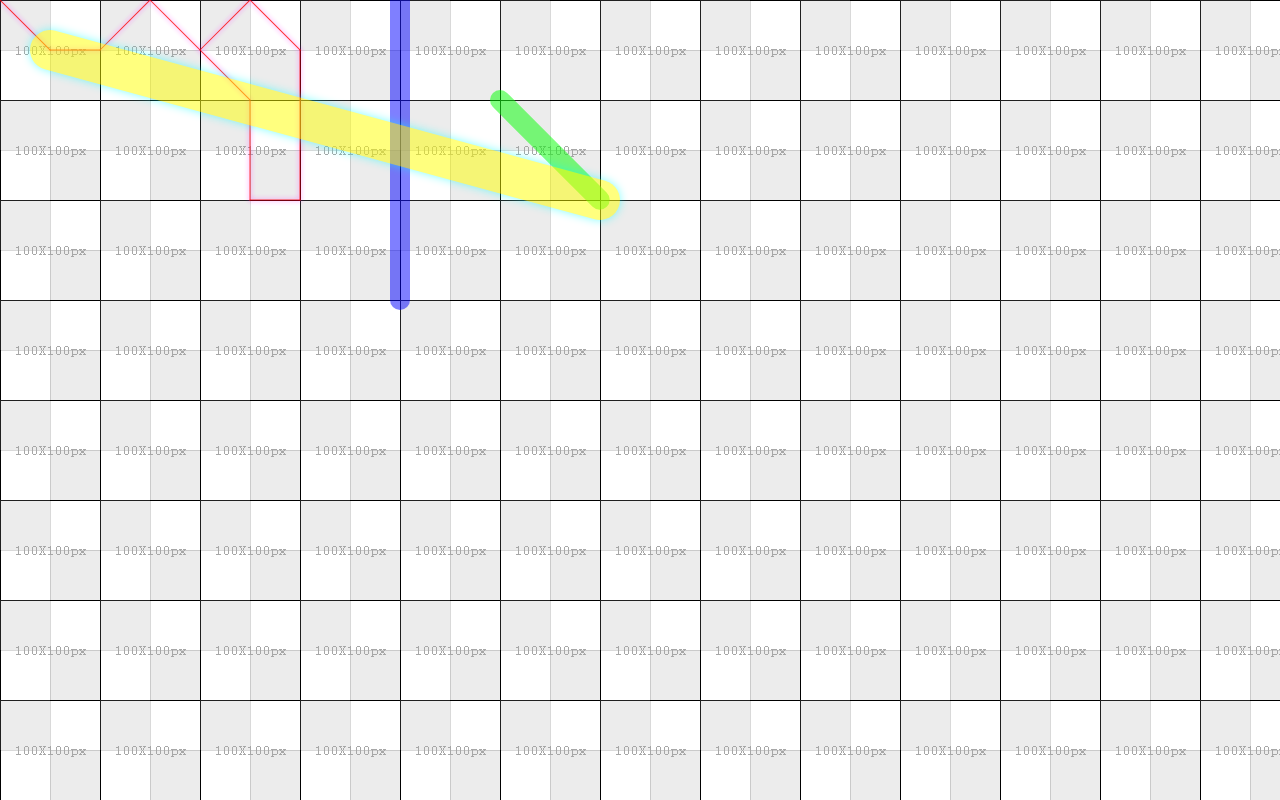
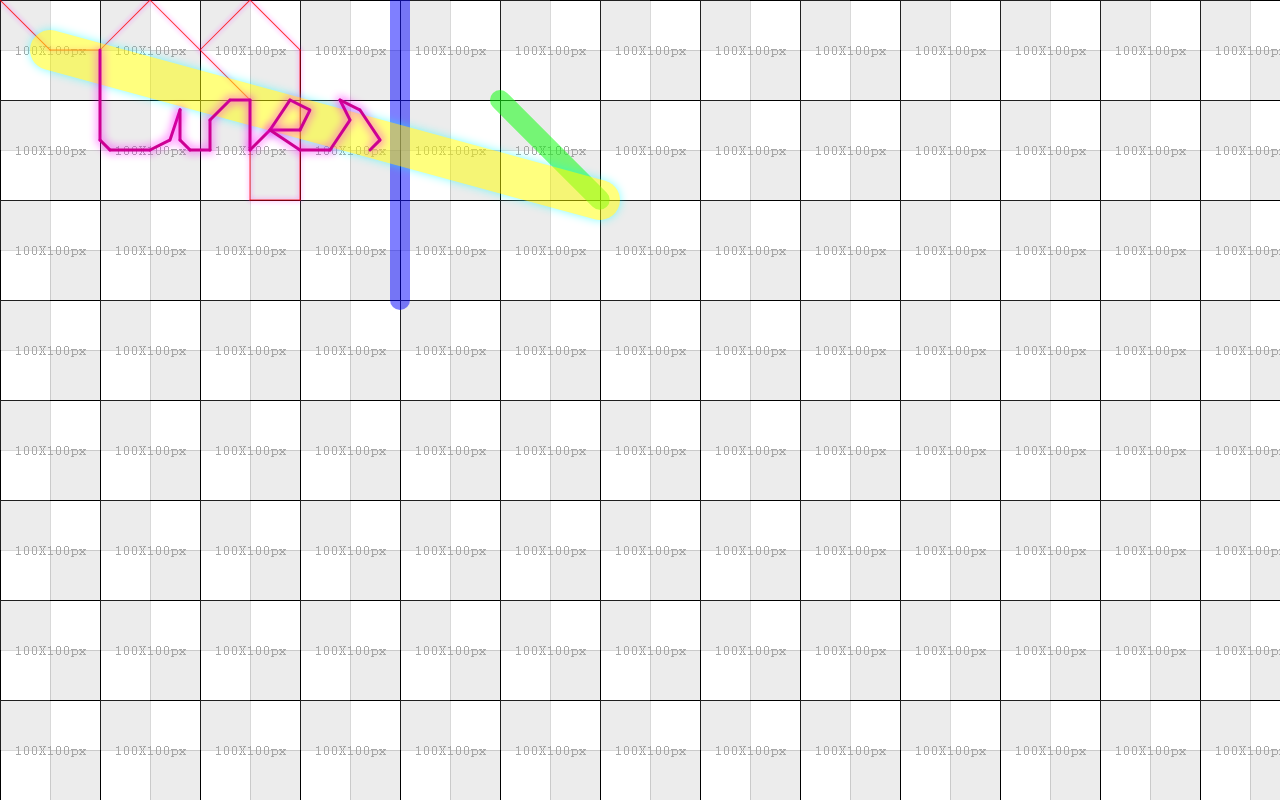
Before and after one commit to ajsoriar/div-lines, a website: page demo/demo-1.html in a window 1280 px wide. Drawn offline with Linux system fonts and the light colour scheme.

Commit message:
Improve demos

```diff
--- a/demo/demo-1.html
+++ b/demo/demo-1.html
@@ -32,6 +32,24 @@
             dljs.linex(null,400,300,400,0  ,20,"#0000ff",0.5);
             dljs.linex(null,500,100,600,200,20,"#00ff00",0.5);
             dljs.linex(null,50 ,50 ,600,200,40,"#ffff00",0.5,true,10,"#00ffff");
+
+
+            var draw = {"id":null,"name":null,"figures":[{"id":null,"name":null,"vertex":[{"id":1507989162235,"x":200,"y":200},{"id":1507989163484,"x":200,"y":290},{"id":1507989164515,"x":210,"y":300},{"id":1507989165987,"x":250,"y":300},{"id":1507989170523,"x":270,"y":290},{"id":1507989172563,"x":280,"y":260},{"id":1507989175571,"x":280,"y":290},{"id":1507989176947,"x":290,"y":300},{"id":1507989178154,"x":310,"y":300},{"id":1507989179475,"x":310,"y":270},{"id":1507989181643,"x":330,"y":250},{"id":1507989182690,"x":350,"y":250},{"id":1507989186987,"x":350,"y":300},{"id":1507989189683,"x":370,"y":280},{"id":1507989191211,"x":400,"y":280},{"id":1507989193714,"x":410,"y":260},{"id":1507989195059,"x":390,"y":250},{"id":1507989197475,"x":370,"y":280},{"id":1507989199419,"x":400,"y":300},{"id":1507989206763,"x":430,"y":300},{"id":1507989208554,"x":450,"y":270},{"id":1507989210003,"x":440,"y":250},{"id":1507989211466,"x":460,"y":260},{"id":1507989214546,"x":480,"y":290},{"id":1507989215922,"x":470,"y":300}]}]};
+
+            var x_ofset = -100;
+            var y_ofset = -150;
+            for (var i = 1; i < draw.figures[0].vertex.length; i++) {
+
+                var previousPoint = draw.figures[0].vertex[i -1],
+                    a = previousPoint.x + x_ofset,
+                    b = previousPoint.y + y_ofset,
+                    c = draw.figures[0].vertex[i].x + x_ofset,
+                    d = draw.figures[0].vertex[i].y + y_ofset;
+
+                dljs.linex(null,a,b,c,d , 3, "#cc0090",1, true, 10, "#ff00ff" );
+            }
+
+
         </script>
 
     </body>
```
